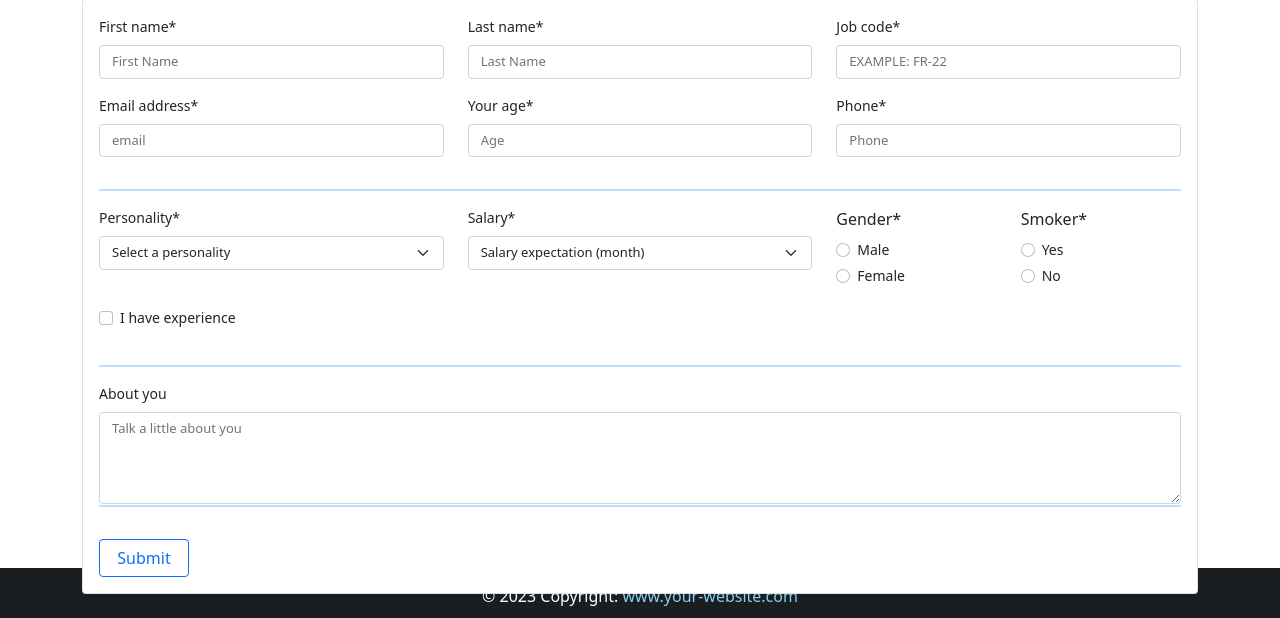
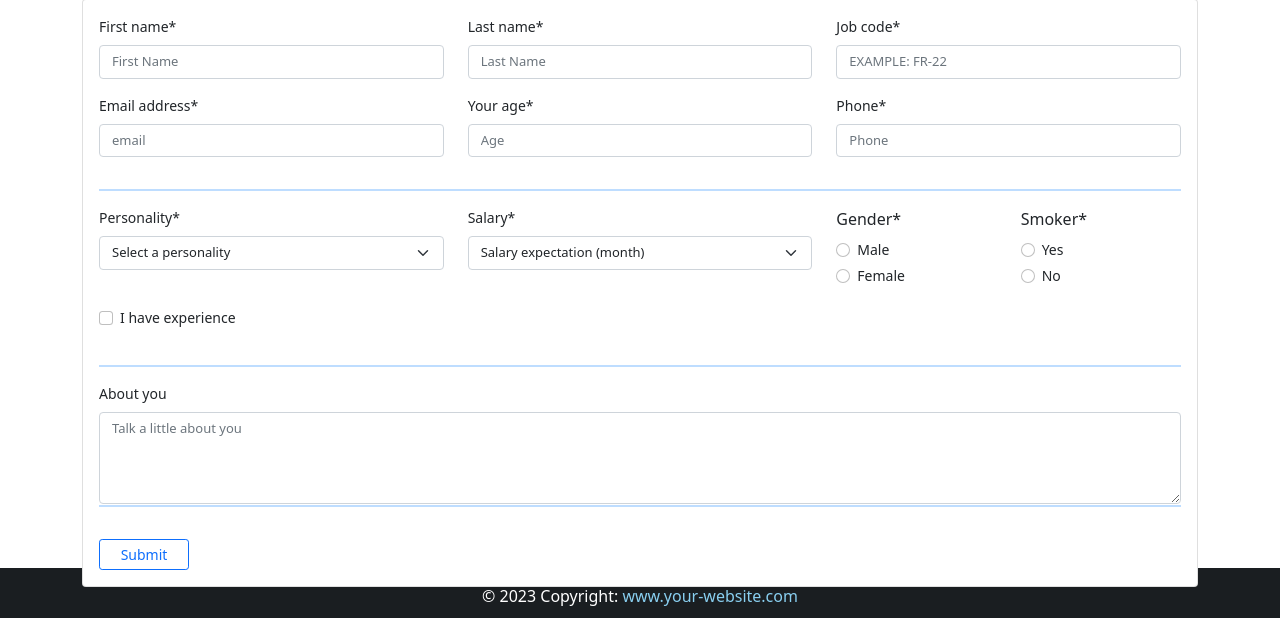
Before and after one commit to kumailalidev/django-full-stack-app-hr-pro, a Django app: page / in a window 1280 px wide. Shown: the part 182-800 px from the top of the page. Run offline with Django 4.2, Linux system fonts and the light colour scheme; some libraries are stand-ins or nearby versions.

Commit message:
Reduced sumbit button size

```diff
--- a/App/templates/home.html
+++ b/App/templates/home.html
@@ -30,7 +30,7 @@
         <hr style="border: 1px solid #007bff;">
         {{ form.message|as_crispy_field }}
         <hr style="border: 1px solid #007bff; margin-top: -15px;">
-        <button type="submit" class="btn btn-outline-primary mt-3" style="width: 90px;">Submit</button>
+        <button type="submit" class="btn btn-outline-primary btn-sm mt-3" style="width: 90px;">Submit</button>
     </form>
 
     <!-- Message from backend -->
```
